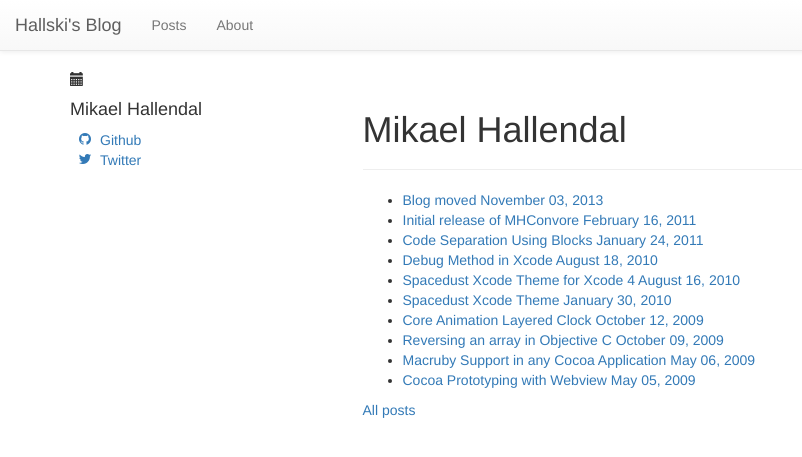
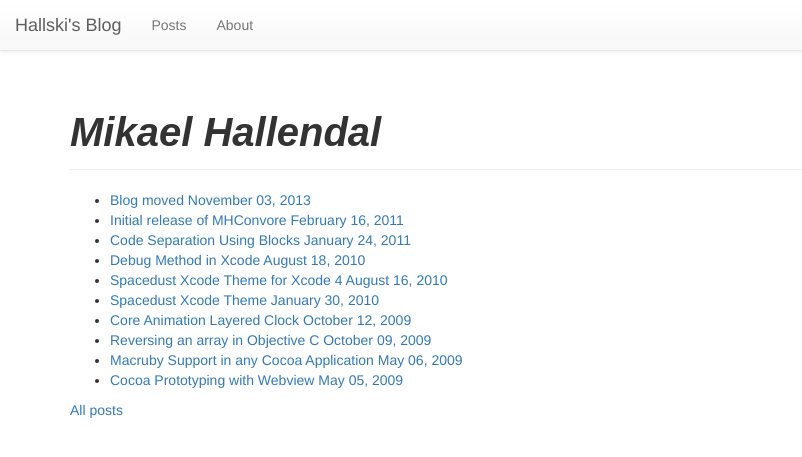
Before and after one commit to hallski/hallski.github.io, a Jekyll site: the page built from index.html, in a window 1280 px wide. Shown: the top 457 px of the page, without its empty margins (0-802 px from the left). Built offline with Jekyll 4.4.1, drawn with Linux system fonts in a browser that asks for light colours; nearby versions of some CDN libraries; Markdown is read by kramdown in place of the engine named in the settings.

Commit message:
Some playing around with page header.

```diff
--- a/_layouts/default.html
+++ b/_layouts/default.html
@@ -29,10 +29,26 @@
     <link href="//netdna.bootstrapcdn.com/font-awesome/4.0.3/css/font-awesome.css" rel="stylesheet">
 
     <!-- Edge Web Fonts -->
-    <!--script src="//use.edgefonts.net/source-code-pro;montez;inconsolata.js"></script-->
+    <script src="//use.edgefonts.net/source-code-pro;lobster-two;volkhov.js"></script>
 
     <style type="text/css">
       body { padding-top: 70px; }
+      .page-header {
+     }
+
+      .page-header h1 {
+        font-family: lobster-two, sans-serif;
+        font-style: italic;
+         font-size: 4rem;
+        font-weight: bold;
+      }
+      .page-header h2 {
+        font-family: lobster-two, sans-serif;
+        font-style: italic;
+        font-size: 1.75rem;
+        margin-top: -0.25em;
+        color: rgb(153, 153, 153);
+      }
     </style>
 
   </head>
@@ -45,24 +61,11 @@
       </ul>
     </nav>
     <div class="container">
-
-     <div class="row">
-        <div class="col-sm-9 col-sm-push-3">
-       <div class="page-header">
+      <div class="page-header">
         <h1>{{ page.title }}</h1>
+        <h2 class="text-right">{{ page.date | date: "%B %d, %Y" }}</h2>
       </div>
-
-          {{content}}
-        </div>
-        <div class="col-sm-3 col-sm-pull-9">
-          <span class="glyphicon glyphicon-calendar"></span>{{ page.date | date: "%B %d, %Y" }}<br/>
-            <h4>{{ site.owner.name }}</h4>
-            <ul class="fa-ul">
-              <li><a href="http://github.com/{{site.owner.github}}/"><i class="fa-li fa fa-github"></i>Github</a></li>
-              <li><a href="http://twitter.com/{{site.owner.twitter}}/"><i class="fa-li fa fa-twitter"></i>Twitter</a></li>
-            </ul>
-        </div>
-      </div>
+      {{ content }}
     </div>
   </body>
 </html>
```
Also changed, not shown: _layouts/post.html (+13 -0 lines).
